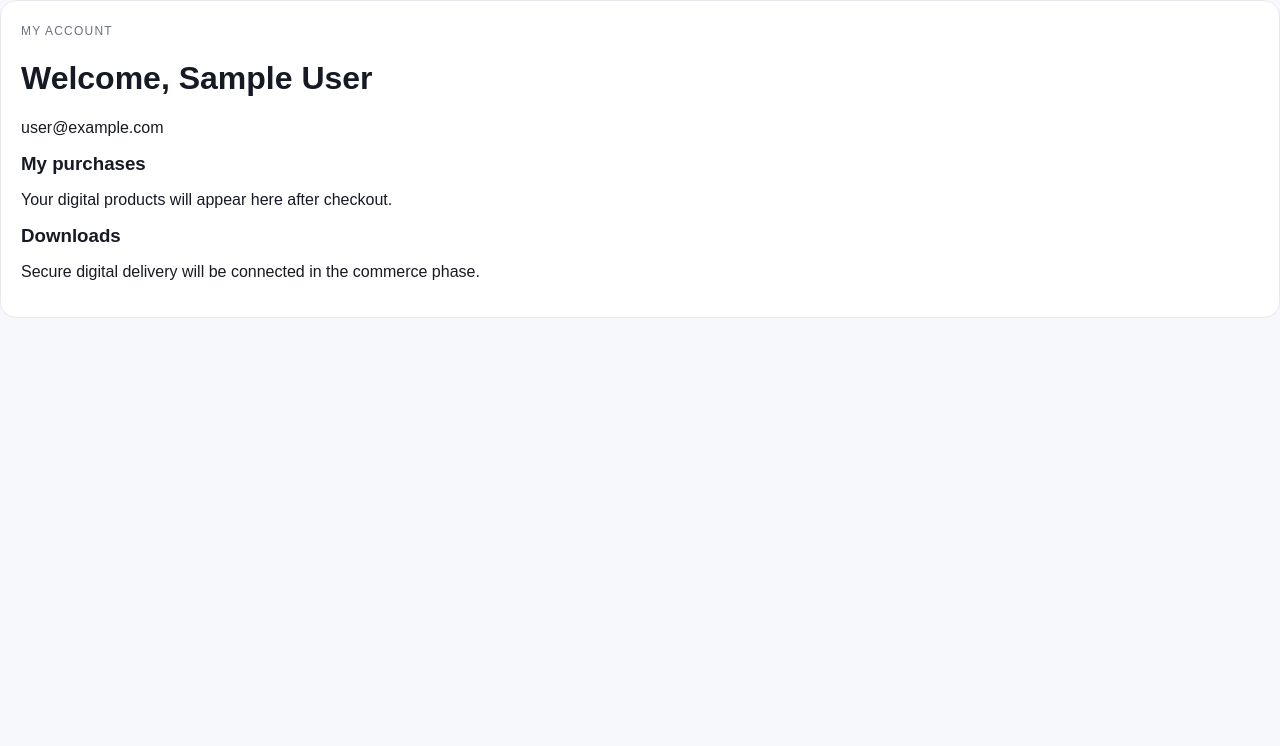
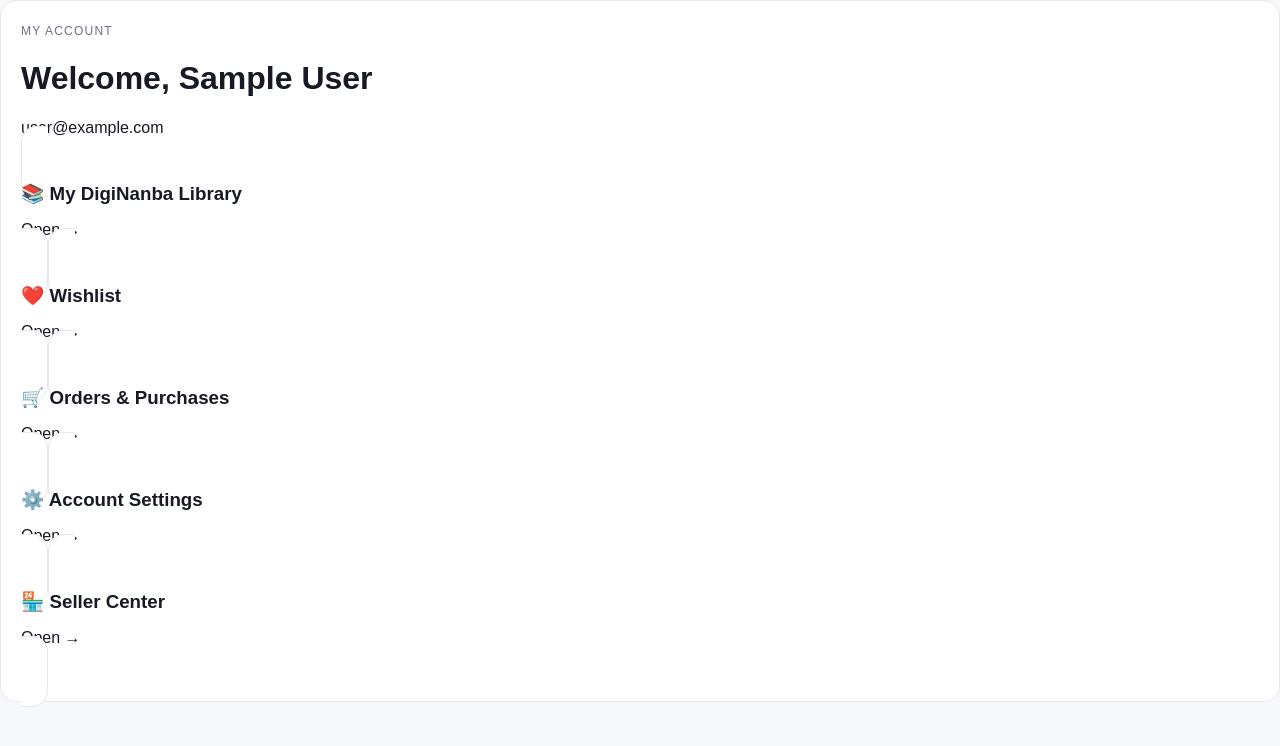
Before and after one commit to agnengineeringselectricals-crypto/diginanba, a Next.js app: page /account in a window 1280 px wide. Shown: the top 746 px of the page. Built offline with nearby package versions, Linux system fonts and the light colour scheme; no server answers; sample sign-in values are in the browser's storage.

Commit message:
Rebuild account dashboard navigation

```diff
--- a/app/account/page.tsx
+++ b/app/account/page.tsx
@@ -1,2 +1,3 @@
-import { auth } from '@/lib/auth'; import { redirect } from 'next/navigation';
-export default async function AccountPage(){const session=await auth();if(!session?.user)redirect('/login');return <main className="page"><div className="card"><span className="eyebrow">MY ACCOUNT</span><h1>Welcome, {session.user.name||'Customer'}</h1><p>{session.user.email}</p><div className="account-grid"><div><h3>My purchases</h3><p>Your digital products will appear here after checkout.</p></div><div><h3>Downloads</h3><p>Secure digital delivery will be connected in the commerce phase.</p></div></div></div></main>}
+import { auth } from '@/lib/auth'; import { redirect } from 'next/navigation'; import Link from 'next/link';
+export default async function AccountPage(){const session=await auth();if(!session?.user)redirect('/login');return <main className="page"><div className="card"><span className="eyebrow">MY ACCOUNT</span><h1>Welcome, {session.user.name||'Customer'}</h1><p>{session.user.email}</p><div className="account-grid">
+{[['📚','My DigiNanba Library','/account/library'],['❤️','Wishlist','/account/wishlist'],['🛒','Orders & Purchases','/account/orders'],['⚙️','Account Settings','/account/settings'],['🏪','Seller Center','/seller']].map(([i,t,h])=><Link className="panel" href={h} key={t}><h3>{i} {t}</h3><p>Open →</p></Link>)}</div></div></main>}
```
